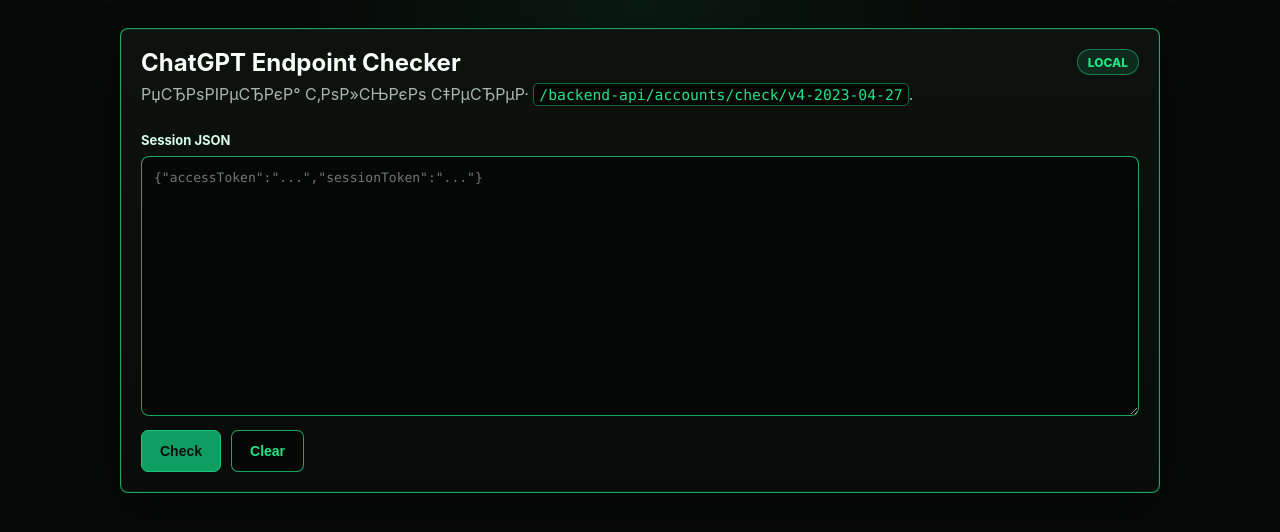
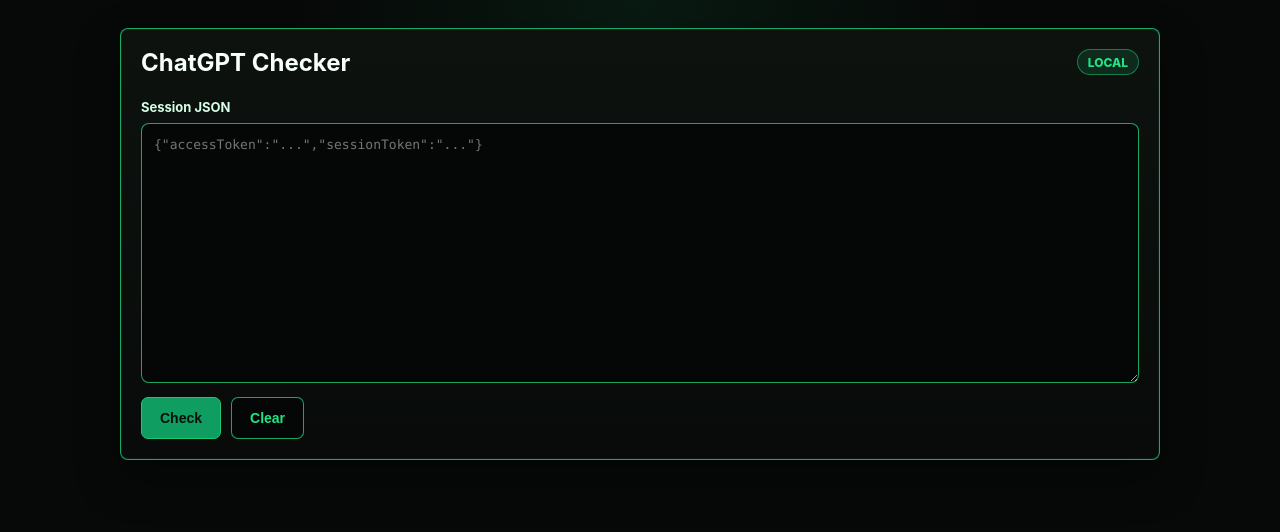
Before and after one commit to kpymoumemik/checkerrerekekekek, a website: page public/index.html in a window 1280 px wide. Drawn offline with Linux system fonts and the light colour scheme.

Commit message:
Update index.html

```diff
--- a/public/index.html
+++ b/public/index.html
@@ -3,7 +3,7 @@
   <head>
     <meta charset="utf-8">
     <meta name="viewport" content="width=device-width, initial-scale=1">
-    <title>ChatGPT Endpoint Checker</title>
+    <title>ChatGPT Checker</title>
     <link rel="stylesheet" href="/styles.css">
   </head>
   <body>
@@ -11,8 +11,7 @@
       <section class="panel">
         <div class="panel-header">
           <div>
-            <h1>ChatGPT Endpoint Checker</h1>
-            <p>РџСЂРѕРІРµСЂРєР° С‚РѕР»СЊРєРѕ С‡РµСЂРµР· <code>/backend-api/accounts/check/v4-2023-04-27</code>.</p>
+            <h1>ChatGPT Checker</h1>
           </div>
           <span class="badge">local</span>
         </div>
@@ -29,8 +28,6 @@
       <section id="resultPanel" class="panel hidden">
         <div class="panel-header">
           <div>
-            <h2>Р РµР·СѓР»СЊС‚Р°С‚ endpoint</h2>
-            <p>Backend РїСЂРѕР±СѓРµС‚ РЅРµСЃРєРѕР»СЊРєРѕ web/API endpoint-РѕРІ. Р›РѕРєР°Р»СЊРЅС‹Рµ РїРѕР»СЏ session JSON РЅРµ РёСЃРїРѕР»СЊР·СѓСЋС‚СЃСЏ РґР»СЏ РІРµСЂРґРёРєС‚Р°.</p>
           </div>
           <span id="resultStatus" class="badge muted">empty</span>
         </div>
```
